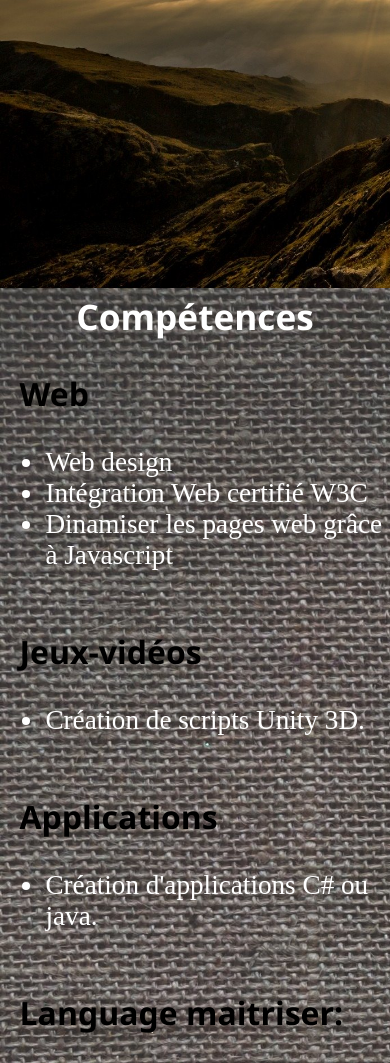
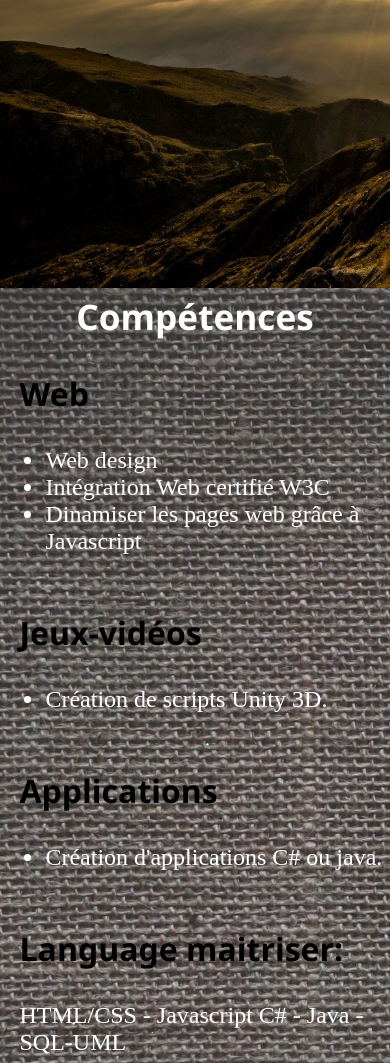
Before and after one commit to LawderDev/lawderDev, a plain HTML site: page index.html in a window 390 px wide. Shown: the part 432-1495 px from the top of the page. Drawn offline with Linux system fonts and the light colour scheme.

Commit message:
responsive

```diff
--- a/css/style.css
+++ b/css/style.css
@@ -236,7 +236,7 @@ footer div {
 
     #iconPlus{
         display: unset;
-        margin-left:50%;
+        margin-left:35%;
     }
 
     section{
@@ -278,8 +278,12 @@ footer div {
         font-size: 1.2em;
     }
 
+    section ul{
+        font-size: 1.5em;
+    }
+
     section p{
-        font-size: 1.7em;
+        font-size: 1.5em;
     }
 
 
```
